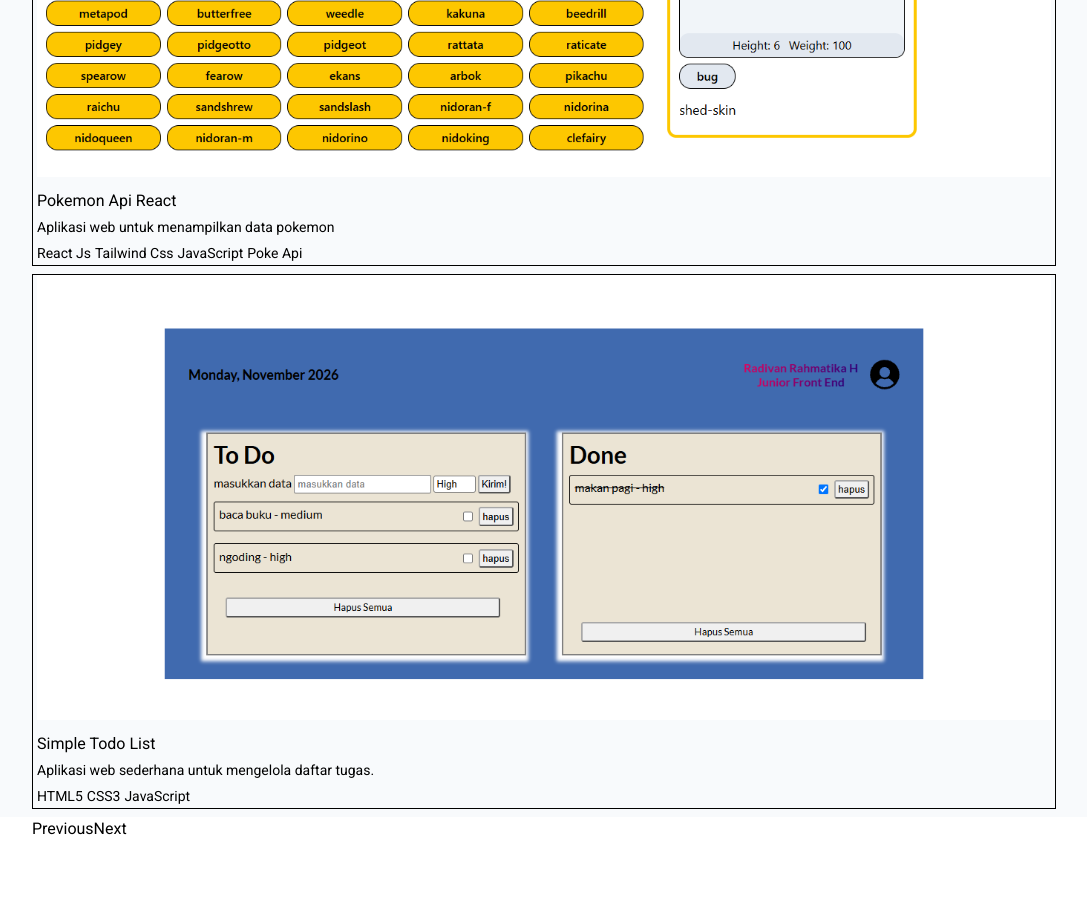
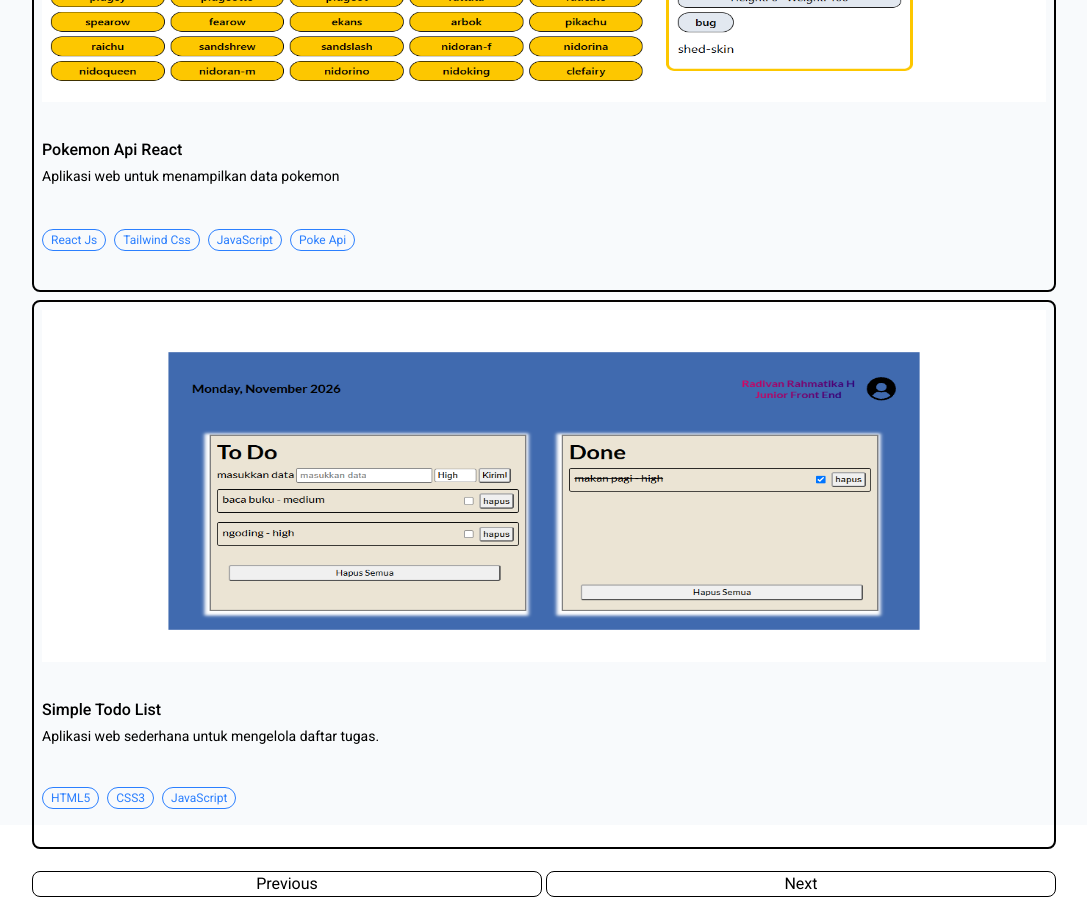
Before and after one commit to RadivanHanivansyah/Bismillah-portoReact-Project, a React (Vite) app: page / in a window 1280 px wide. Shown: the part 1840-2737 px from the top of the page, without its empty margins (96-1183 px from the left). Before the commit the page ends 2681 px from the top, so only its background shows below. Built offline with nearby package versions, Linux system fonts and the light colour scheme.

Commit message:
styling component ProjectCard (perlu dirubah structure dll)

```diff
--- a/src/components/ProjectCard.jsx
+++ b/src/components/ProjectCard.jsx
@@ -7,6 +7,7 @@ export default function ProjectCard() {
     (Index + 1) % data.length,
     (Index + 2) % data.length,
   ];
+  console.log(array);
   function handleNext() {
     setIndex((pre) => pre + 1);
   }
@@ -27,24 +28,33 @@ export default function ProjectCard() {
         <button className="text-blue-500 mb-2 absolute right-0">
           Lihat semua →
         </button>
-        <div className="project w-full flex flex-wrap gap-2 relative top-8">
+        <div className="project w-full flex flex-wrap gap-2 relative overflow-hidden top-8">
           {array.map((index) => {
             return (
               <div
-                className="card border px-1 grid grid-cols-2 md:grid-cols-1 items-center gap-2.5"
+                className="card border-2 rounded-lg p-2 grid grid-cols-2 md:flex md:flex-wrap md:items-start items-center md:gap-1 gap-2.5"
                 key={index}
               >
-                <img className="size-auto" src={data[index].image} alt="" />
-                <div className="fill-content">
-                  <h1 className="title text-base mb-1 mt-0.5">
+                <img
+                  className="size-auto md:w-full md:h-2/3"
+                  src={data[index].image}
+                  alt=""
+                />
+                <div className="information-content md:w-full">
+                  <h1 className="title font-medium text-base mb-1 mt-0.5">
                     {data[index].title}
                   </h1>
-                  <h3 className="description text-sm mb-1 text-pretty">
+                  <h3 className="description text-sm mb-2">
                     {data[index].description}
                   </h3>
+                </div>
+                <div className="technology-content col-span-2 grid md:flex md:flex-wrap grid-cols-3 gap-x-2 gap-y-1 md:">
                   {data[index].technology.map((item, index) => {
                     return (
-                      <span className="inline-block text-sm mr-1" key={index}>
+                      <span
+                        className="text-xs text-center border rounded-xl px-2 py-0.5 bg-slate-50 text-blue-500"
+                        key={index}
+                      >
                         {item.nameTechnology}
                       </span>
                     );
@@ -53,10 +63,14 @@ export default function ProjectCard() {
               </div>
             );
           })}
-          <div className="previous next">
-            <button onClick={() => handlePrevious()}>Previous</button>
-            <button onClick={() => handleNext()}>Next</button>
-          </div>
+        </div>
+        <div className="previous-next absolute -bottom-20  flex w-full gap-x-1 md:col-span-2 *:rounded-lg mt-1">
+          <button className="w-1/2 border" onClick={() => handlePrevious()}>
+            Previous
+          </button>
+          <button className="w-1/2 border" onClick={() => handleNext()}>
+            Next
+          </button>
         </div>
       </div>
     </div>
```
